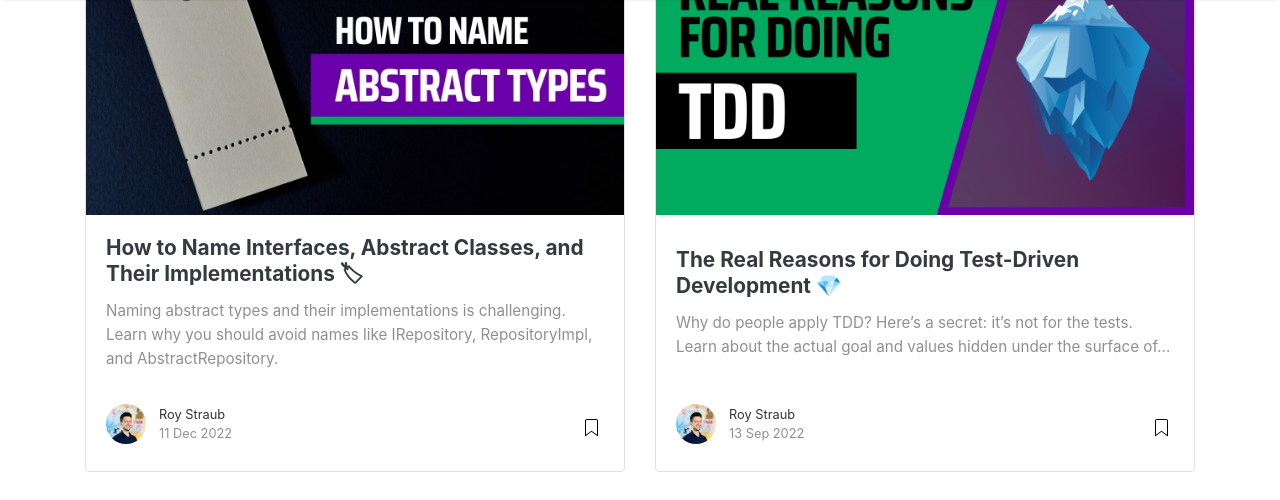
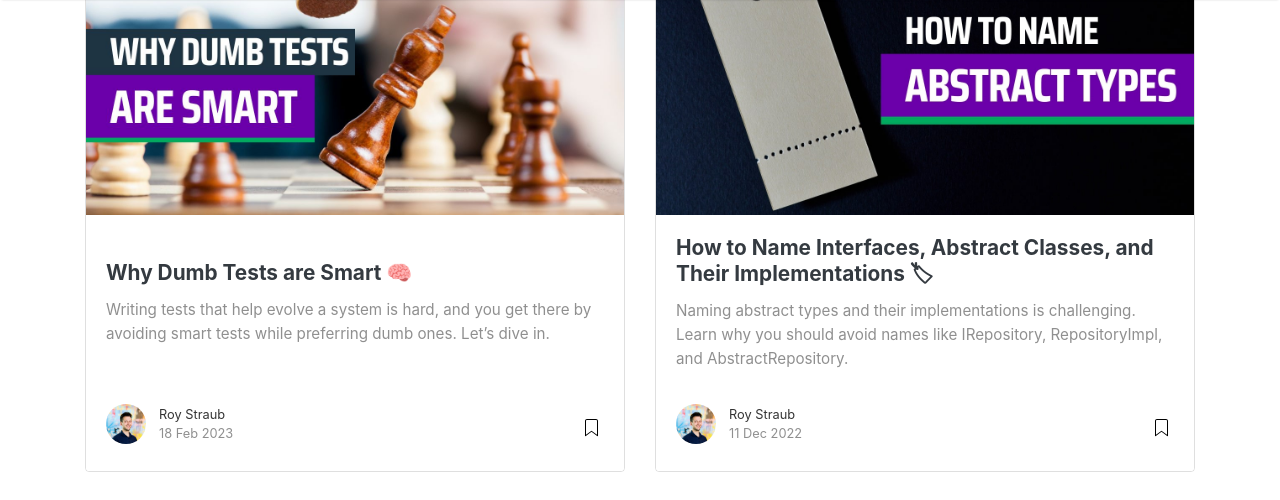
Before and after one commit to rstraub/rstraub.github.io, a Jekyll site: the page built from index.html, in a window 1280 px wide and 1400 px high, scrolled down 364 px. Shown: the top 500 px of the window. Built offline with Jekyll 4.4.1, drawn with Linux system fonts in a browser that asks for light colours; nearby versions of some CDN libraries; the list of posts is cut into pages by our own code; some of the changed text lies outside the part shown; grey boxes are pictures that could not be loaded.

Commit message:
published dumb tests post

```diff
--- a/_drafts/why-dumb-test-are-smart.md
+++ b/_posts/2023-02-18-why-dumb-programmer-test-are-smart.md
@@ -1,4 +1,17 @@
-# Why Dumb Automated Tests are Smart 🧠
+---
+layout: post
+title: "Why Dumb Tests are Smart 🧠"
+author: Roy Straub
+categories: [Testing]
+tags: [Test-Driven Development]
+image: assets/images/28-dumb-tests-are-smart.jpg
+description: "Writing tests that help evolve a system is hard, and you get there by avoiding smart tests while preferring dumb ones. Learn why and how to get dumb tests."
+featured: true
+hidden: true
+comments: true
+---
+
+Writing tests that help evolve a system is hard, and you get there by avoiding smart tests while preferring dumb ones. Let's dive in.
 
 ## The Paradox of Smart Tests 🤔
 
@@ -49,8 +62,8 @@ This is because a major goal of programmer tests is to **explain production code
 
 There are strategies to get to tests that are both descriptive and easy to maintain, such as:
 -  The **[Test Data Builder Pattern](https://www.codecraftr.nl/maintainable-tests-with-test-data-builders/)**, which allows you to construct test data in a better way.
--  A **[thin test API](https://blog.cleancoder.com/uncle-bob/2017/03/03/TDD-Harms-Architecture.html)** around your production code that makes steps more expressive and course-grained.
--  Employing **Test-Driven Development**, which [encourages expressive, testable design](https://xebia.com/blog/tdd-is-not-about-testing/) from the inception of code.
+-  A thin, **[test-specific API](https://blog.cleancoder.com/uncle-bob/2017/03/03/TDD-Harms-Architecture.html)** around your production code that makes steps more expressive and course-grained.
+-  Employing **Test-Driven Development**, which [encourages expressive tests](https://xebia.com/blog/tdd-is-not-about-testing/) from the inception of code.
 
 The most bullet-proof heuristic, though, is to ask yourself whether code aids or prevents comprehension of a test for future readers. This applies to production code as well, of course!
 
@@ -58,11 +71,9 @@ The most bullet-proof heuristic, though, is to ask yourself whether code aids or
 
 Smart isn't always better, especially when it comes to tests. Ideally, programmer tests should be easy to read and clearly state their intention, but this is hard.
 
-You get to great tests by placing yourself in the shoes of the future reader. Moreover, you prefer *DAMP* over *DRY* by valuing being expressive over preventing duplication.
+You get to great tests by placing yourself in the shoes of the future reader. Moreover, you make your tests *DAMP* instead of *DRY* by valuing being expressive over preventing duplication.
 
 The result is automated tests that form the catalyst for change instead of inhibiting it.
 
 [programmer_tests]: https://blog.devgenius.io/unit-test-vs-programmer-test-vs-integration-test-54c509852ab8
 [damp_vs_dry]: https://enterprisecraftsmanship.com/posts/dry-damp-unit-tests/
-
-#testing
```
Also changed, not shown: _posts/2022-06-13-learning-programming-languages-with-exercism.md (+2 -2 lines), assets/images/28-dumb-tests-are-smart.jpg (added), 1 other file.
